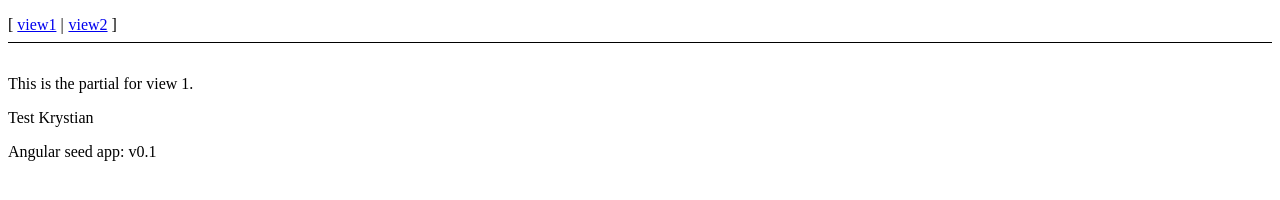
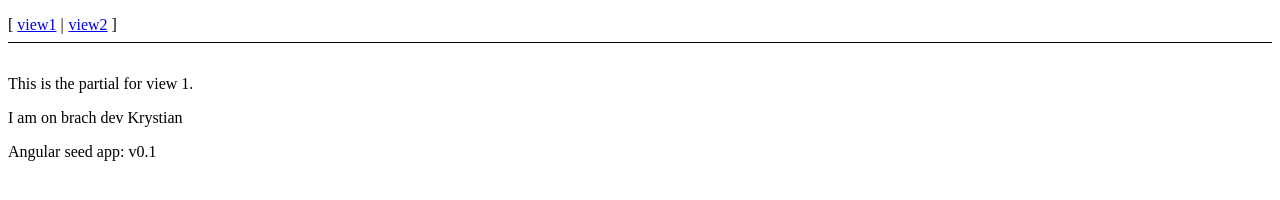
Before and after one commit to FleetOnRails/fleet-web-app, a website: page app/index.html at #/view1 in a window 1280 px wide. Drawn offline with Linux system fonts and the light colour scheme.

Commit message:
Test commit

```diff
--- a/app/partials/partial1.html
+++ b/app/partials/partial1.html
@@ -1,2 +1,2 @@
 <p>This is the partial for view 1.</p>
-<p>Test Krystian</p>
+<p>I am on brach dev Krystian</p>
```
